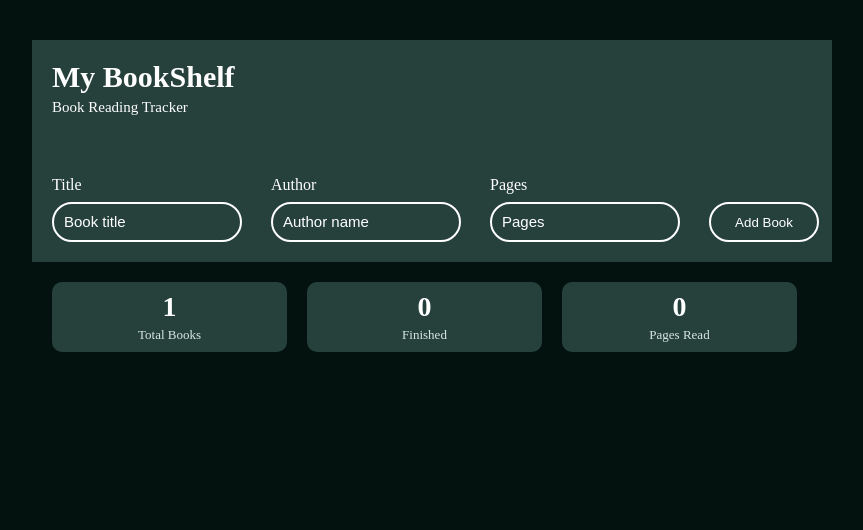
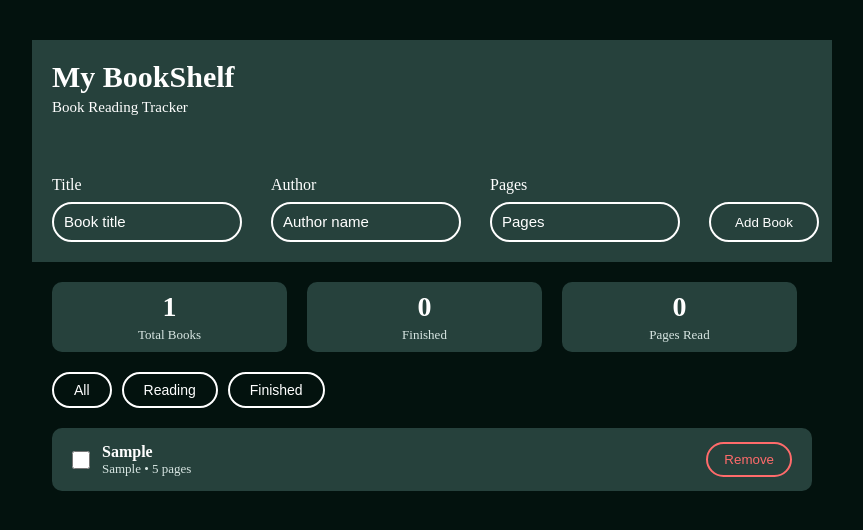
Before and after one commit to simplysaadali/BookShelf, a React (Vite) app in the folder bookshelf/: page / in a window 1280 px wide. Both pictures are taken after typing "Sample", "Sample", "5" into the empty fields and a click on the button "Add Book". Shown: the top 530 px of the page, without its empty margins (208-1071 px from the left). Built offline with nearby package versions, Linux system fonts and the light colour scheme.

Commit message:
All the code is completed and the BookShelf is working perperly

```diff
--- a/bookshelf/src/App.css
+++ b/bookshelf/src/App.css
@@ -132,3 +132,147 @@ body{
     background-color: transparent;
     /* display: flex; */
 }
+
+.filterBar {
+  display: flex;
+  gap: 10px;
+  padding: 0 20px 20px;
+}
+
+.filterBtn {
+  padding: 8px 20px;
+  border-radius: 20px;
+  border: 2px solid white;
+  background-color: transparent;
+  cursor: pointer;
+  font-size: 14px;
+}
+
+.filterBtn:hover {
+  background-color: #8AB0AB;
+  border-color: #8AB0AB;
+}
+
+.filterBtn.active {
+  background-color: #2E7D32;
+  border-color: #2E7D32;
+}
+
+.filterBtn:focus-visible {
+  outline: 2px solid #8AB0AB;
+  outline-offset: 2px;
+}
+
+.bookList {
+  display: flex;
+  flex-direction: column;
+  gap: 10px;
+  padding: 0 20px 20px;
+}
+
+.bookCard {
+  background-color: #26413C;
+  border-radius: 10px;
+  padding: 14px 20px;
+  display: flex;
+  justify-content: space-between;
+  align-items: center;
+}
+
+.bookLeft {
+  display: flex;
+  align-items: center;
+  gap: 12px;
+}
+
+.bookCard input[type="checkbox"] {
+  width: 18px;
+  height: 18px;
+  accent-color: #2E7D32;
+  cursor: pointer;
+}
+
+.bookCard input[type="checkbox"]:focus-visible {
+  outline: 2px solid #8AB0AB;
+  outline-offset: 2px;
+}
+
+.bookInfo {
+  display: flex;
+  flex-direction: column;
+  cursor: pointer;
+}
+
+.bookTitle {
+  font-size: 16px;
+  font-weight: 600;
+}
+
+.bookMeta {
+  font-size: 13px;
+  color: #d8e6e3;
+}
+
+.bookCard.finished .bookTitle {
+  text-decoration: line-through;
+  color: #a0a0a0;
+}
+
+.removeBtn {
+  padding: 8px 16px;
+  border-radius: 20px;
+  border: 2px solid #ff6b6b;
+  background-color: transparent;
+  color: #ff6b6b;
+  cursor: pointer;
+}
+
+.removeBtn:hover {
+  background-color: #ff6b6b;
+  color: white;
+}
+
+.removeBtn:focus-visible {
+  outline: 2px solid #ff6b6b;
+  outline-offset: 2px;
+}
+
+.emptyMessage {
+  padding: 20px;
+  text-align: center;
+  color: #d8e6e3;
+}
+
+@media (max-width: 600px) {
+  .container {
+    width: 90%;
+  }
+
+  .upperForm,
+  .lowerForm {
+    grid-template-columns: 1fr;
+  }
+
+  .lowerForm input,
+  .lowerForm button {
+    width: 100%;
+  }
+
+  .shelfStat {
+    flex-direction: column;
+  }
+
+  .stat {
+    width: 100%;
+  }
+
+  .bookCard {
+    flex-direction: column;
+    align-items: flex-start;
+    gap: 10px;
+  }
+
+  .removeBtn {
+    align-self: flex-end;
+  }
+}
--- a/bookshelf/src/App.jsx
+++ b/bookshelf/src/App.jsx
@@ -2,10 +2,12 @@ import { useState } from "react";
 import "./App.css";
 import BookForm from "./components/BookForm";
 import ShelfStats from "./components/ShelfStats";
+import BookList from "./components/BookList";
 
 
 function App(){
   const [books, setBooks] = useState([]);
+  const [filter, setFilter] = useState([]);
 
   const addBook = (newBook) => {
     setBooks((prevBooks) => [...prevBooks, newBook]);
@@ -16,6 +18,24 @@ function App(){
   const pagesRead = books
     .filter((book) => book.finished)
     .reduce((sum, book) => sum + book.pages, 0);
+
+  const toggleFinished = (id) =>{
+    setBooks((prevBooks) =>
+      prevBooks.map((book) =>
+        book.id === id ? { ...book, finished: !book.finished } : book
+      )
+    );
+  }
+
+  const removeBook = (id) => {
+    setBooks((prevBooks) => prevBooks.filter((book) => book.id !== id));
+  };
+
+  const filteredBooks = books.filter((book) => {
+    if (filter === "Reading") return !book.finished;
+    if (filter === "Finished") return book.finished;
+    return true;
+  });
 
   return (
     <div className="container">
@@ -31,6 +51,24 @@ function App(){
         finishedBooks={finishedBooks}
         pagesRead={pagesRead}
       />
+
+      <div className="filterBar">
+        {["All", "Reading", "Finished"].map((option) => (
+          <button
+            key={option}
+            className={`filterBtn ${filter === option ? "active" : ""}`}
+            onClick={() => setFilter(option)}
+          >
+            {option}
+          </button>
+        ))}
+      </div>
+
+      <BookList
+        books={filteredBooks}
+        onToggle={toggleFinished}
+        onRemove={removeBook}
+      />
     </div>
   )
 }
--- /dev/null
+++ b/bookshelf/src/components/BookCard.jsx
@@ -0,0 +1,29 @@
+import "../App.css";
+
+function BookCard({ book, onToggle, onRemove }) {
+  return (
+    <div className={`bookCard ${book.finished ? "finished" : ""}`}>
+      <div className="bookLeft">
+        <input
+          type="checkbox"
+          id={`book-${book.id}`}
+          checked={book.finished}
+          onChange={() => onToggle(book.id)}
+          aria-label={`Mark ${book.title} as finished`}
+        />
+        <label htmlFor={`book-${book.id}`} className="bookInfo">
+          <span className="bookTitle">{book.title}</span>
+          <span className="bookMeta">
+            {book.author} • {book.pages} pages
+          </span>
+        </label>
+      </div>
+
+      <button className="removeBtn" onClick={() => onRemove(book.id)}>
+        Remove
+      </button>
+    </div>
+  );
+}
+
+export default BookCard;
--- a/bookshelf/src/components/BookForm.jsx
+++ b/bookshelf/src/components/BookForm.jsx
@@ -16,7 +16,7 @@ function BookForm({onAddBook}){
       pages === "" ||
       Number(pages) <= 0
     ) {
-      setError("Please fill all fields correctly.");
+      setError("Please Enter Valid Inputs :)");
       return;
     }
     const newBook = {
@@ -28,6 +28,7 @@ function BookForm({onAddBook}){
     };
 
     onAddBook(newBook);
+
     setTitle("");
     setAuthor("");
     setPages("");
--- /dev/null
+++ b/bookshelf/src/components/BookList.jsx
@@ -0,0 +1,23 @@
+import "../App.css";
+import BookCard from "./BookCard";
+
+function BookList({ books, onToggle, onRemove }) {
+  if (books.length === 0) {
+    return <p className="emptyMessage">No books here yet. Add one above!</p>;
+  }
+
+  return (
+    <div className="bookList">
+      {books.map((book) => (
+        <BookCard
+          key={book.id}
+          book={book}
+          onToggle={onToggle}
+          onRemove={onRemove}
+        />
+      ))}
+    </div>
+  );
+}
+
+export default BookList;
```
